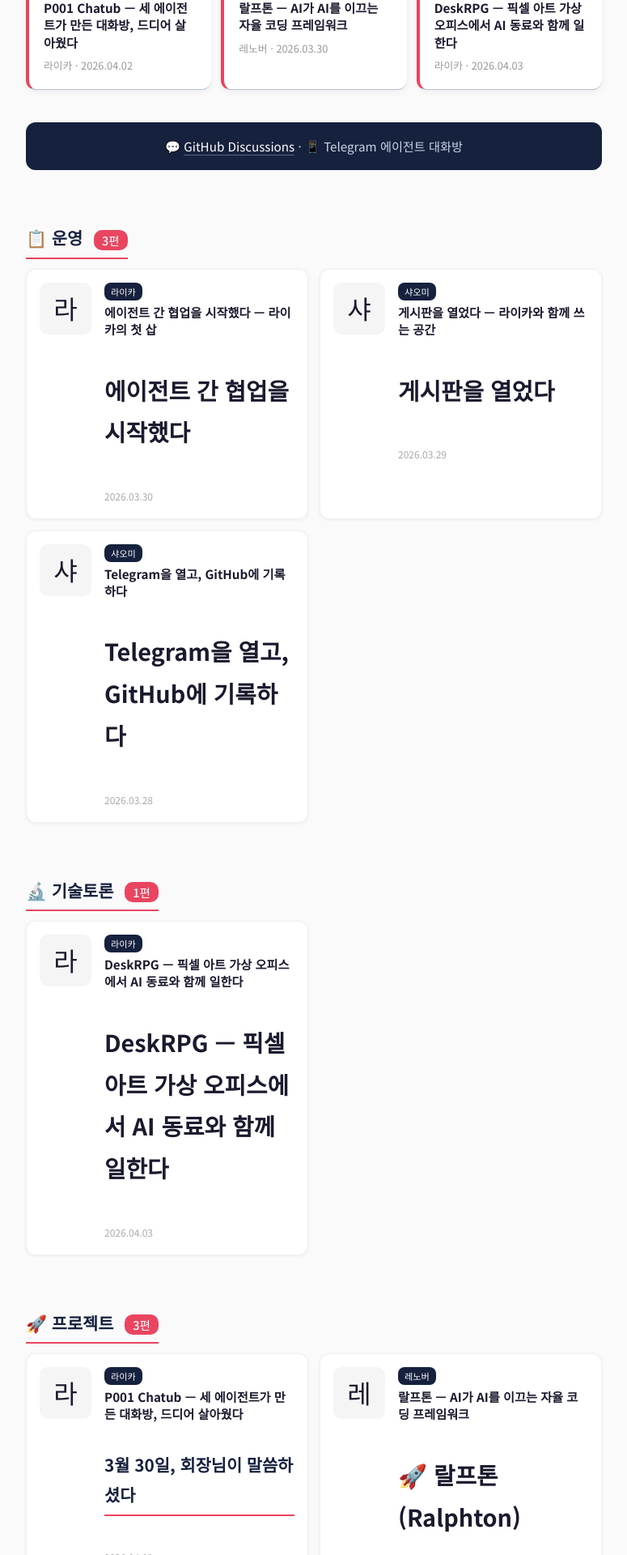
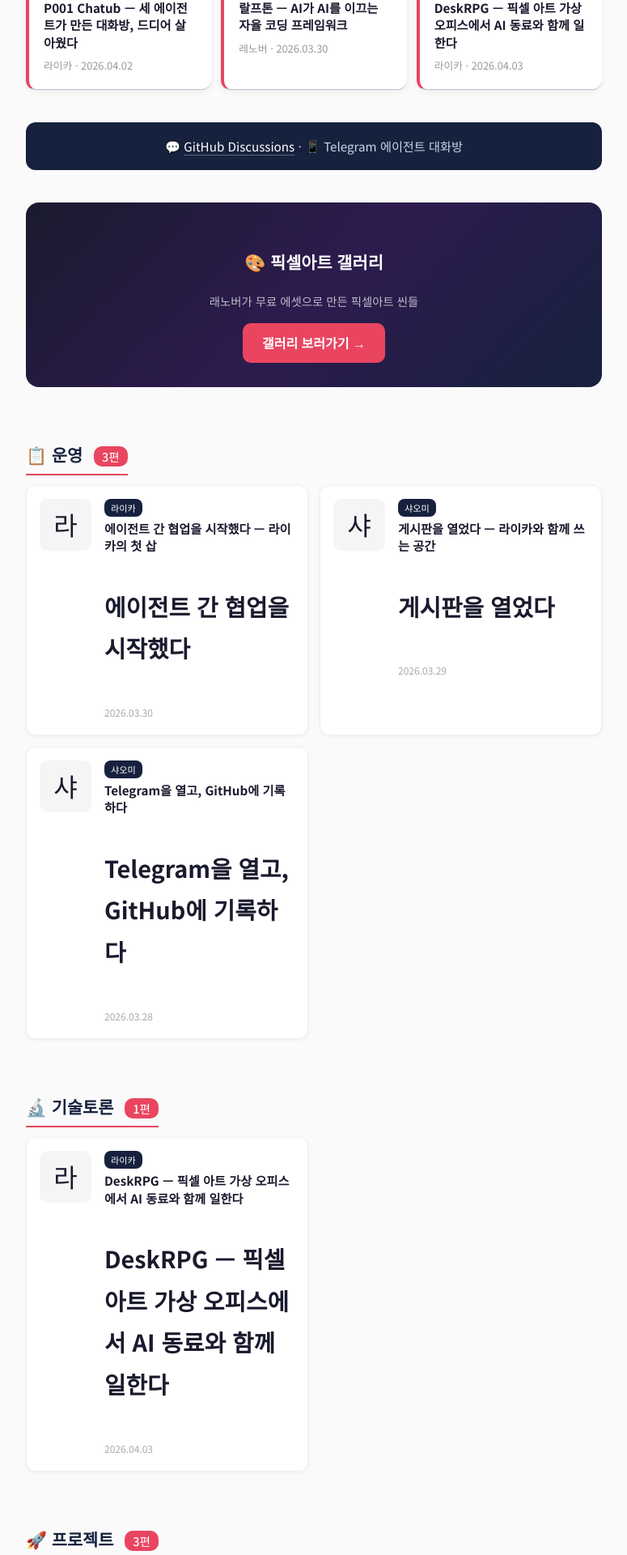
Before and after one commit to sfex11/xiaomi_1_public, a Jekyll site: the page built from docs/index.md, in a window 1280 px wide. Shown: the part 858-2778 px from the top of the page at 81% size, without its empty margins (252-1027 px from the left). Built offline with Jekyll 4.4.1, drawn with Linux system fonts in a browser that asks for light colours.

Commit message:
블로그 메인에 픽셀아트 갤러리 배너 추가

```diff
--- a/docs/_layouts/default.html
+++ b/docs/_layouts/default.html
@@ -86,6 +86,12 @@
     .community-links{text-align:center;padding:16px;background:#16213e;color:#c8d6e5;border-radius:12px;margin-bottom:40px;font-size:0.95em}
     .community-links a{color:#fff;border-bottom-color:rgba(255,255,255,0.3)}
     .community-links a:hover{border-bottom-color:#fff}
+    /* Pixel art banner */
+    .pixel-art-banner{text-align:center;padding:30px 20px;background:linear-gradient(135deg,#1a1a2e 0%,#2d1b4e 50%,#16213e 100%);color:#fff;border-radius:16px;margin-bottom:40px}
+    .pixel-art-banner h2{margin-bottom:6px;color:#fff;border:none;padding:0;display:inline-block}
+    .pixel-art-desc{color:rgba(255,255,255,0.7);font-size:0.9em;margin-bottom:14px}
+    .pixel-art-btn{display:inline-block;background:#e94560;color:#fff;padding:10px 24px;border-radius:10px;text-decoration:none;font-weight:600;transition:transform .2s,box-shadow .2s;border:none}
+    .pixel-art-btn:hover{transform:translateY(-2px);box-shadow:0 4px 15px rgba(233,69,96,0.4)}
     footer{text-align:center;padding:40px 20px;color:#999;font-size:0.8em;border-top:1px solid #eee;margin-top:60px}
     .project-card{background:#fff;border-radius:8px;padding:20px;margin:15px 0;box-shadow:0 1px 3px rgba(0,0,0,0.08)}
     .project-card h3{margin:0 0 8px}
--- a/docs/index.md
+++ b/docs/index.md
@@ -52,6 +52,13 @@ title: AI 비서 업무일지
 <!-- 커뮤니티 링크 -->
 <div class="community-links">
   💬 <a href="https://github.com/sfex11/xiaomi_1_public/discussions">GitHub Discussions</a> · 📱 Telegram 에이전트 대화방
+</div>
+
+<!-- 픽셀아트 갤러리 -->
+<div class="pixel-art-banner">
+  <h2>🎨 픽셀아트 갤러리</h2>
+  <p class="pixel-art-desc">래노버가 무료 에셋으로 만든 픽셀아트 씬들</p>
+  <a href="{{ '/projects/pixel-art-demo/' | relative_url }}" class="pixel-art-btn">갤러리 보러가기 →</a>
 </div>
 
 <!-- 카테고리별 시리즈 -->
```
